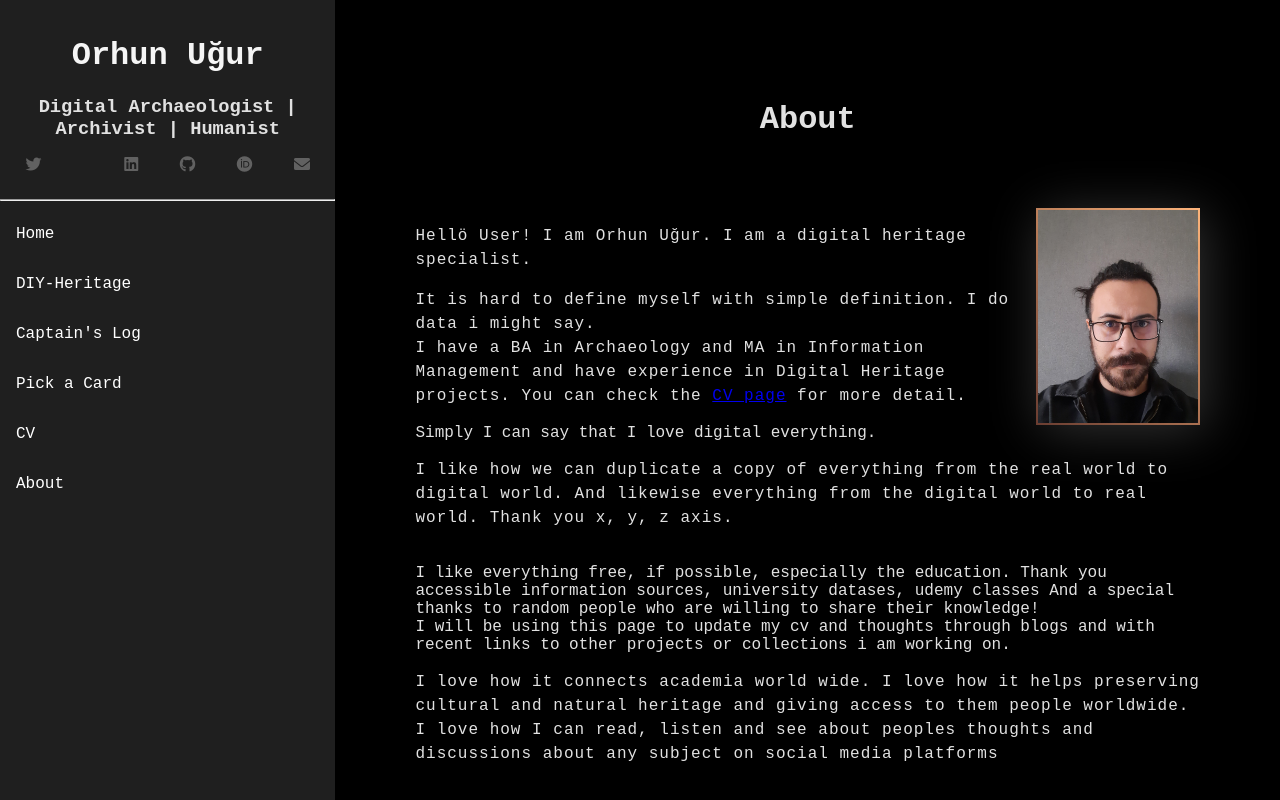
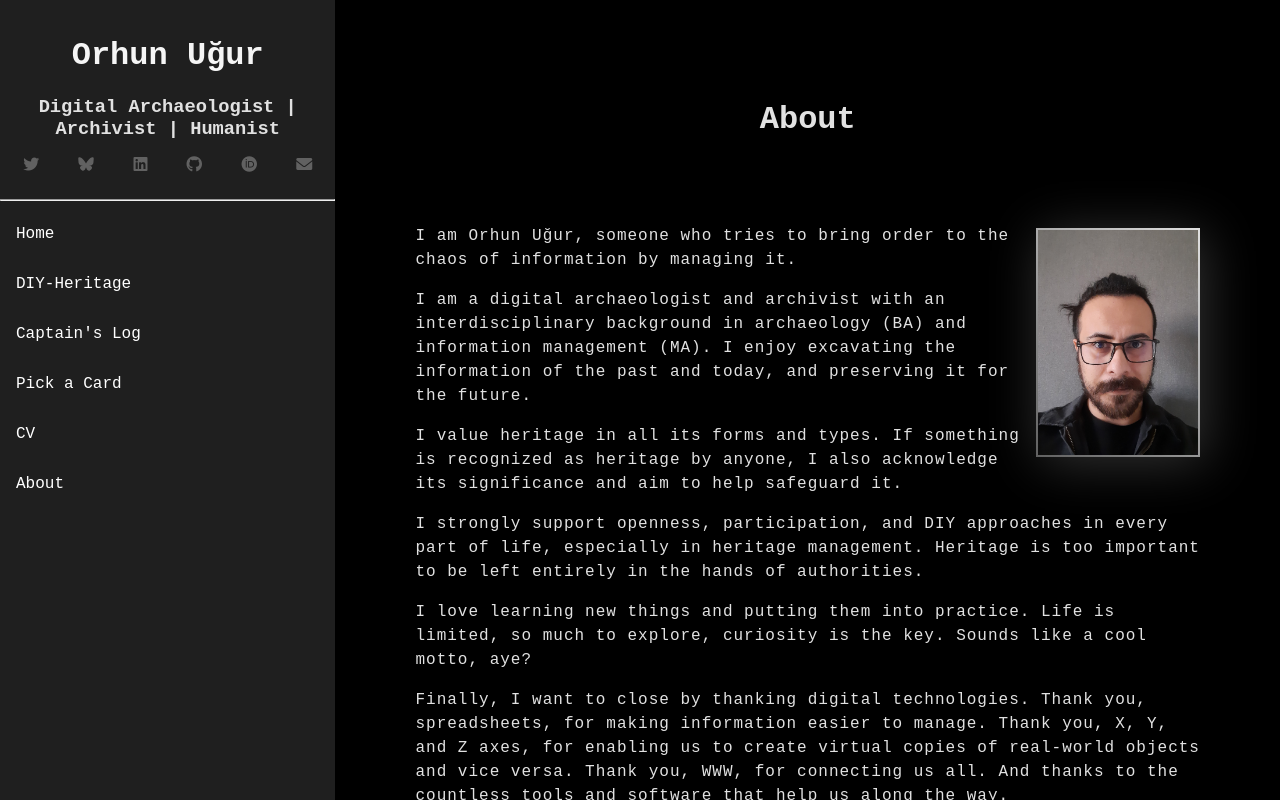
Before and after one commit to Zabandosk/orhunugur, a React (Create React App) app: page /about in a window 1280 px wide. Built offline with nearby package versions, Linux system fonts and the light colour scheme.

Commit message:
before sss

```diff
--- a/src/components/Sidebar.js
+++ b/src/components/Sidebar.js
@@ -25,7 +25,11 @@ const Sidebar = () => {
                 </li>
                 <li>
                   <a href="https://bsky.app/profile/orhunugur.bsky.social">
-                    <i class="fa-brands fa-bluesky"></i>
+                  <div className="bluesky">
+                    <svg  width="100%" height="100%"  viewBox="0 0 600 530" version="1.1" xmlns="http://www.w3.org/2000/svg">
+                    <path d="m135.72 44.03c66.496 49.921 138.02 151.14 164.28 205.46 26.262-54.316 97.782-155.54 164.28-205.46 47.98-36.021 125.72-63.892 125.72 24.795 0 17.712-10.155 148.79-16.111 170.07-20.703 73.984-96.144 92.854-163.25 81.433 117.3 19.964 147.14 86.092 82.697 152.22-122.39 125.59-175.91-31.511-189.63-71.766-2.514-7.3797-3.6904-10.832-3.7077-7.8964-0.0174-2.9357-1.1937 0.51669-3.7077 7.8964-13.714 40.255-67.233 197.36-189.63 71.766-64.444-66.128-34.605-132.26 82.697-152.22-67.108 11.421-142.55-7.4491-163.25-81.433-5.9562-21.282-16.111-152.36-16.111-170.07 0-88.687 77.742-60.816 125.72-24.795z" />
+                    </svg></div>
+
                   </a>
                 </li>
                 <li>
--- a/src/data/Logs.js
+++ b/src/data/Logs.js
@@ -40,7 +40,20 @@ const clogPosts = [
       title: 'Just a thought',
       date: '2024-11-22',
       content: 'Why not text/rpg/html...???'
+    },
+    {
+      id: 8,
+      title: 'Smiley',
+      date: '2024-11-23',
+      content: 'Gpt sent me its first message with smiley :)'
+    },
+    {
+      id: 9,
+      title: 'Candle art',
+      date: '2024-11-23',
+      content: 'Drop some candle on a surface intentionally or by mistake. Carve it in your prefered temperature'
     }
+
 
   ];
 
--- a/src/index.css
+++ b/src/index.css
@@ -6,7 +6,12 @@ body {
   font-style: normal;
   font-variation-settings: "wdth" 100;
   color: #e1e1e1;
-  overflow: hidden; /* Prevents scrolling on the entire page */
+  overflow: hidden;
+}
+
+a {
+  text-decoration: none;
+  color: #0078A8;
 }
 
 ul {
@@ -33,6 +38,7 @@ p {
 h1 {
   text-align: center;
 }
+
 h2{
   color: #616161;
 }
@@ -151,10 +157,20 @@ padding-right: 1rem;
   color: #e1e1e1;
 }
 
-i {
+i{
   color: #616161;
 }
 
+.bluesky{
+  height: 16px;
+  width: 16px;
+  fill: #616161;
+
+}
+
+.bluesky:hover {
+  fill: #e1e1e1;
+}
 .navpages ul {
   list-style-type: none;
   margin: 0;
@@ -361,8 +377,9 @@ i {
   margin: 0 0 1rem 1rem;
   object-fit: cover;
   box-shadow: 5px 5px 50px rgba(255, 255, 255, 0.2);
-  background: linear-gradient(45deg, #6a3d31, #feb47b);
+  background: linear-gradient(45deg, #616161, #e1e1e1);
   padding: 2px;
+  margin-top: 20px;
 }
 
 @media (max-width: 768px) {
--- a/src/pages/About.js
+++ b/src/pages/About.js
@@ -18,35 +18,23 @@ const About = () => {
             />
 <div className='text'>
 
-
-<p>Hellö User! I am Orhun Uğur. I am a digital heritage specialist.
+<p>
+I am Orhun Uğur, someone who tries to bring order to the chaos of information by managing it.
 </p>
-<p>It is hard to define myself with simple definition. I do data i might say.
-  <br></br>
-I have a BA in Archaeology and MA in Information Management and have experience in
-Digital Heritage projects. You can check the <a href="/cv">CV page</a> for more detail.
-<br></br>
+<p>
+  I am a digital archaeologist and archivist with an interdisciplinary background in archaeology (BA) and information management (MA). I enjoy excavating the information of the past and today, and preserving it for the future.
 </p>
-
-Simply I can say that I love digital everything.
-    <br></br>
-        <p>I like how we can duplicate a copy of everything from the real world to digital world.
-        And likewise everything from the digital world to real world.
-        Thank you x, y, z axis.</p>
-        <br></br>
-        I like everything free, if possible, especially the education.
-        Thank you accessible information sources, university datases, udemy classes And
-        a special thanks to random people who are willing to share their knowledge!
-        <br></br>
-        I will be using this page to update my cv and thoughts through blogs and with recent links to other projects or collections i am working on.
-        <br></br>
-   <p>
-    I love how it connects academia world wide.
-    I love how it helps preserving cultural and natural heritage and giving access to them people worldwide.
-    <br></br>
-    I love how I can read, listen and see about peoples thoughts and discussions about any subject on social media platforms
-    <br></br>
-
+<p>
+I value heritage in all its forms and types. If something is recognized as heritage by anyone, I also acknowledge its significance and aim to help safeguard it.
+</p>
+<p>
+I strongly support openness, participation, and DIY approaches in every part of life, especially in heritage management. Heritage is too important to be left entirely in the hands of authorities.
+</p>
+<p>
+I love learning new things and putting them into practice. Life is limited, so much to explore, curiosity is the key. Sounds like a cool motto, aye?
+</p>
+<p>
+Finally, I want to close by thanking digital technologies. Thank you, spreadsheets, for making information easier to manage. Thank you, X, Y, and Z axes, for enabling us to create virtual copies of real-world objects and vice versa. Thank you, WWW, for connecting us all. And thanks to the countless tools and software that help us along the way.
 </p>
 </div>
 </div>
--- a/src/pages/Home.js
+++ b/src/pages/Home.js
@@ -13,36 +13,28 @@ const Home = () => {
 
             <p>
 Welcome, User!
-<br />
+</p>
+<p>
 Thank you for visiting my site.
 <br />
-I see this space as a small shop in the vast village of the internet, surrounded by large shopping malls run by big companies. This is a cozy place where you can sit, have some tea or coffee, relax, and look around. It’s a piece of heritage I want to build with my hands and hopefully preserve for the future, although I’m not sure where it will lead.
+I see this space as a small shop (dükkan) in the vast village of the internet, surrounded by large shopping malls run by big companies. This is a cozy corner where you can sit, have some tea or coffee, relax, and look around. It’s a piece of heritage I want to build with my own hands and hopefully preserve for the future, even though I’m not sure where it will lead.
 <br />
 I created this site for various reasons.
-<br />
-This is a space that I can share things and thoughts online with the visitors who wants to listen. No need to be seen once in your favourite social media when you refresh, no need any algorith to push me infront of you. and I am also social media shy. Instead of sharing there, I have this space to publish my thoughts. <a href='/clog'>Captain's log</a> is where I hope to do this.
-<br />
-I also want to use this space as a testing platform. I’m a self-taught developer, which means I sometimes break things as I learn. Of course, I need an online space to test what I work on locally. So, you might see bugs from time to time! In those moments, I’ll say what I always tell myself: “Don’t panic.”
-<br />
+</p>
+<p>
+This is a space where I can share my things and thoughts online with the visitors who are willing to listen. No need to be seen in your favourite social media feed every time you refresh, buried in the vast sea of information, and no need for any algorithm to push me in front of you. I’m also a bit shy when it comes to social media. Instead of sharing there, I have this space to publish my reflections. <a href='/clog'>Captain's Log</a> is where I plan to do this.
+</p>
+<p>
+I want to use this site as a testing platform. I’m a self-taught developer, which means I occasionally break things as I learn. Naturally, I need an online space to test what I’ve been working on locally. So, you might encounter bugs from time to time! When that happens, I’ll remind myself of what Guide says: 'Don’t Panic!' And if you happen to see something glitch, feel free to tell yourself the same. And please <a href="mailto:orhun.ugur93@gmail.com">let me know</a> so I can fix it!
+</p>
+<p>
 This site is also a place to showcase my other projects. I love learning by practicing. For instance, my biggest passion these days is to develop my own heritage platform. I’m currently working on <a href='/diy-heritage'>DIY-Heritage</a> and thinking of adding new projects here over time.
-<br />
-Finally, I hope this space will lead to new conversations and potential collaborations. I’m very open to any feedback about the website or its content, and I’m also open to job opportunities. Feel free to reach out if you have something to share!
 </p>
+<p>
+Finally, I hope this space will lead to new conversations and potential collaborations. Whether it’s feedback on the website, discussions about shared interests, or exploring ways to work together (<a href='/cv'>CV</a> attached, for those who need to know), I’m always open to connecting. Feel free to reach out if something sparks your interest!
+</p>
+<p>By the way, why not <a href='/tarot'>pick a card</a> while you are here?</p>
 
-
-    <h1>Tasks:</h1>
-    <h3>tarot ve cv sayfalarını mobile sığar şekilde tasarlamak lazım. hroizontal açılmaya haıyır</h3>
-    <h3>git (hub olanı) çalış</h3>
-    <h3>büyük ekranda sayfanın uzunluğunu da sabitleyebilirim. Scrolla kaysınlar bi zahmet</h3>
-    <h3>çift renk teması olabilir ama ileride </h3>
-complete basic pages:
-<ul>
-<li>about</li>
-<li>cv (Done, maybe last check)</li>
-<li>tarot</li>
-<li>sidebar'a da bir scroll gerekebilir belli bi sizedan sonra</li>
-</ul>
-<p>end of page</p>
         </div>
 
     </Fragment>
```
Also changed, not shown: public/media/moi.jpg.
